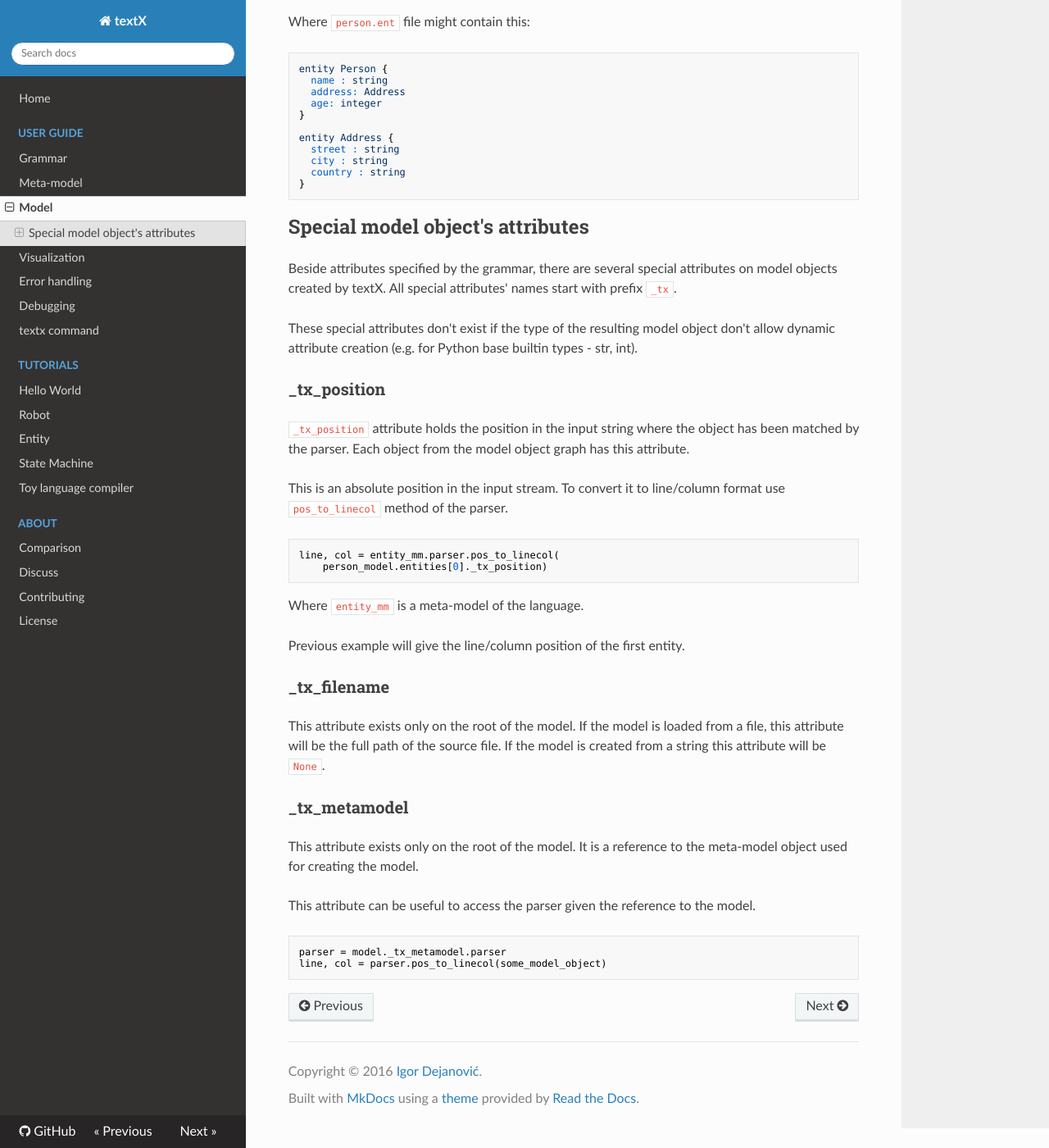
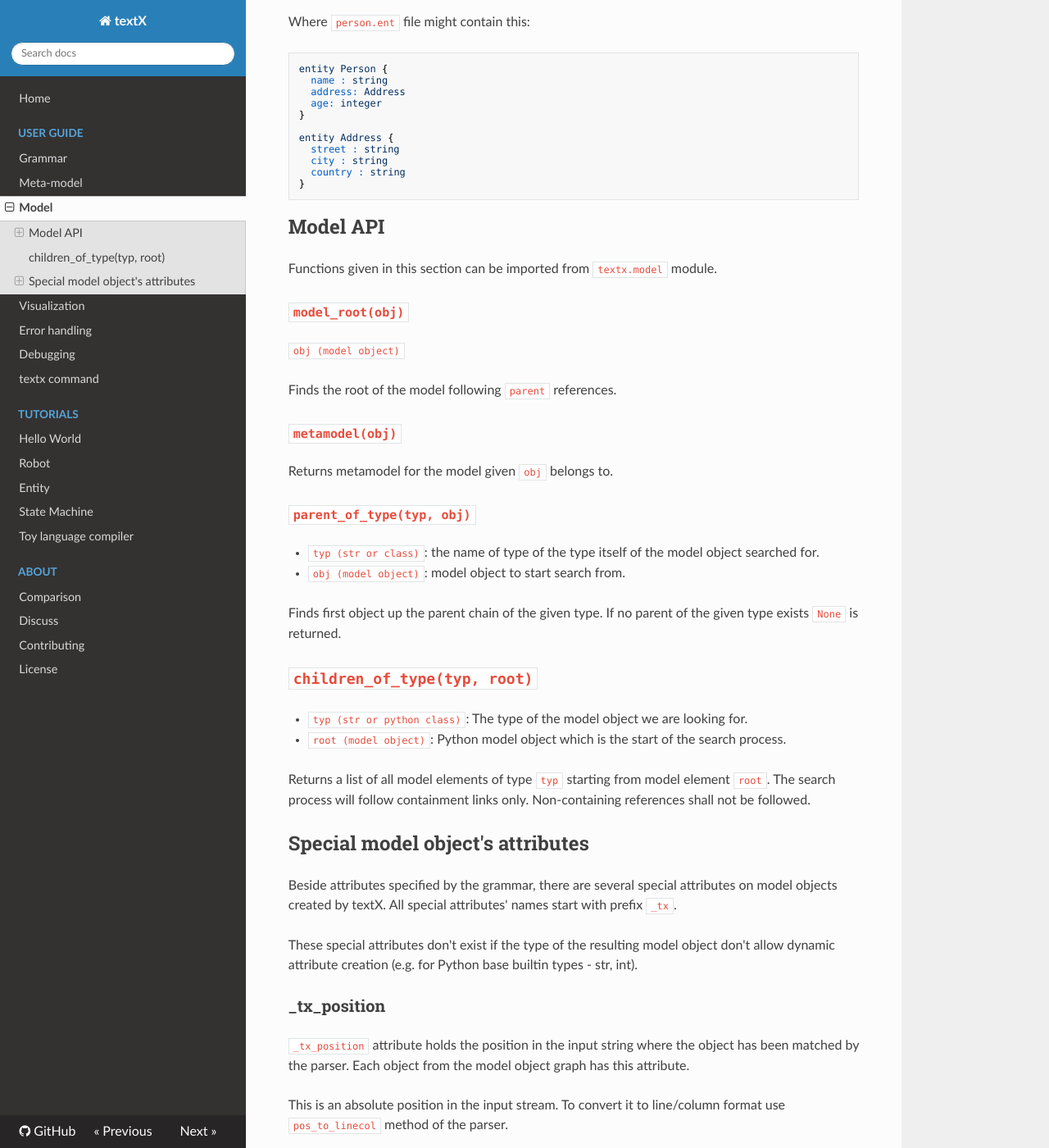
Before and after one commit to textX/textX, an MkDocs documentation site: the page built from docs/model.md, in a window 1280 px wide and 1400 px high, scrolled down 1086 px. Shown: the whole window at 82% size. Built offline with MkDocs 1.6.1, drawn with Linux system fonts in a browser that asks for light colours; nearby versions of some CDN libraries; old or Windows-style settings are respelled for this version of MkDocs.

Commit message:
Model API functions documented. Type is given first on children/parent search.

```diff
--- a/docs/model.md
+++ b/docs/model.md
@@ -69,6 +69,39 @@ Where `person.ent` file might contain this:
       country : string
     }
 
+## Model API
+
+Functions given in this section can be imported from `textx.model` module.
+
+### `model_root(obj)`
+
+`obj (model object)`
+
+Finds the root of the model following `parent` references.
+
+
+### `metamodel(obj)`
+
+Returns metamodel for the model given `obj` belongs to.
+
+### `parent_of_type(typ, obj)`
+
+- `typ (str or class)`: the name of type of the type itself of the model object
+searched for.
+- `obj (model object)`: model object to start search from.
+
+Finds first object up the parent chain of the given type. If no parent of the
+given type exists `None` is returned.
+
+## `children_of_type(typ, root)`
+
+- `typ (str or python class)`: The type of the model object we are looking for.
+- `root (model object)`: Python model object which is the start of the search
+    process.
+
+Returns a list of all model elements of type `typ` starting from model element
+`root`. The search process will follow containment links only. Non-containing
+references shall not be followed.
 
 ## Special model object's attributes
 
```
Also changed, not shown: README.rst, 2 other files.
